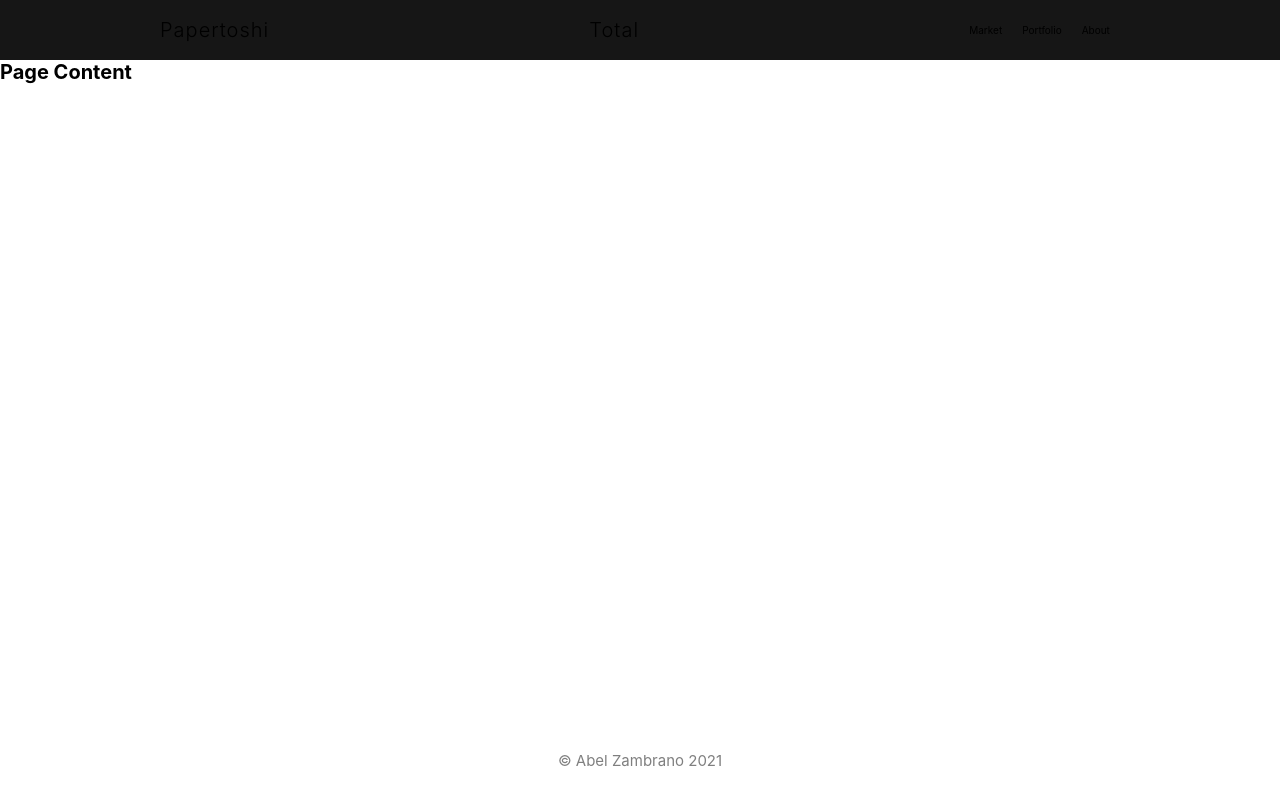
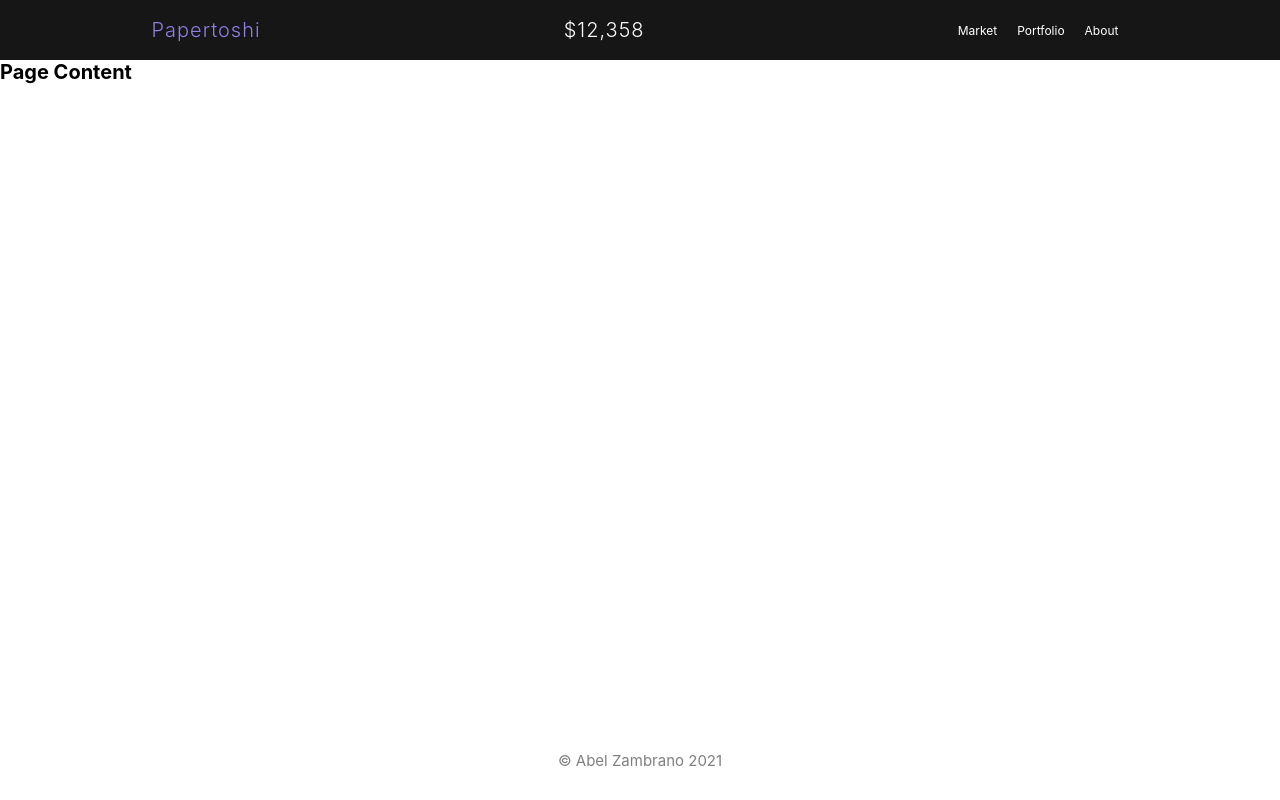
Before and after one commit to Abel-Zambrano/papertoshi, a Next.js app: page / in a window 1280 px wide. Built offline with nearby package versions, Linux system fonts and the light colour scheme.

Commit message:
add id for title color selection

```diff
--- a/components/Title.tsx
+++ b/components/Title.tsx
@@ -1,4 +1,4 @@
-import styled, { ThemeProvider } from "styled-components";
+import styled from "styled-components";
 
 const Div = styled.div`
   display: flex;
@@ -10,6 +10,11 @@ const MyTitle = styled.h1`
   font-size: 2rem;
   font-weight: 300;
   letter-spacing: 0.1rem;
+  color: var(--white);
+
+  &#primary-light {
+    color: var(--primary-light);
+  }
 `;
 
 type Props = {
@@ -20,7 +25,7 @@ type Props = {
 export default function Title({ color, title }: Props) {
   return (
     <Div>
-      <MyTitle theme={color}>{title}</MyTitle>
+      <MyTitle id={color}>{title}</MyTitle>
     </Div>
   );
 }
--- a/components/header/AssetTotal.tsx
+++ b/components/header/AssetTotal.tsx
@@ -15,7 +15,7 @@ const MyAssetTotal = styled.div`
 export default function AssetTotal() {
   return (
     <MyAssetTotal>
-      <Title title="Total" />
+      <Title title="$12,358" />
     </MyAssetTotal>
   );
 }
--- a/components/header/Header.tsx
+++ b/components/header/Header.tsx
@@ -14,7 +14,7 @@ const MyHeader = styled.nav`
 export default function Header() {
   return (
     <MyHeader>
-      <Title title="Papertoshi" />
+      <Title color="primary-light" title="Papertoshi" />
       <AssetTotal />
       <NavLinks />
     </MyHeader>
--- a/components/header/NavLinks.tsx
+++ b/components/header/NavLinks.tsx
@@ -11,6 +11,8 @@ const MyNavLinks = styled.div`
     list-style: none;
 
     &-item {
+      font-size: 1.2rem;
+      color: var(--white);
       text-transform: capitalize;
       margin: 0 10px;
     }
```
